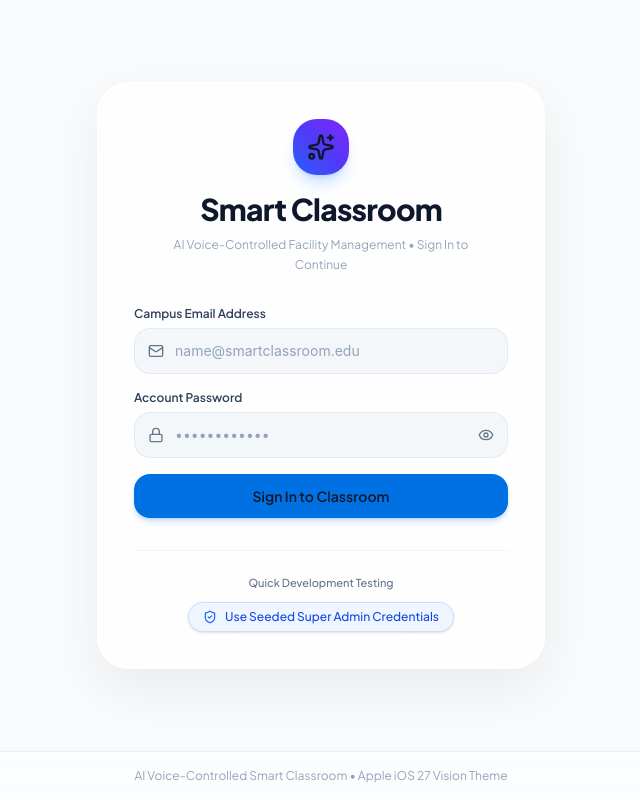
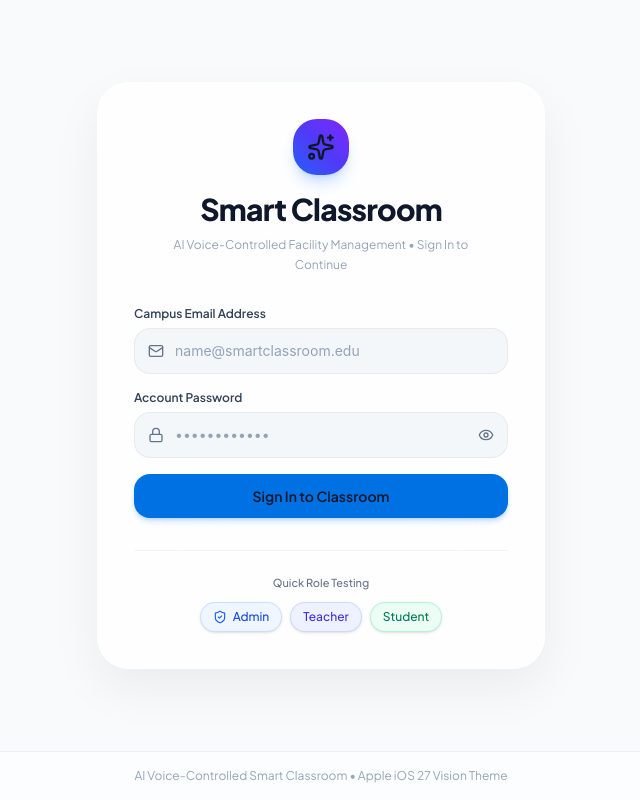
Before and after one commit to kPriyadharsan/Final-year-project, a React (Vite) app in the folder client/: page /login in a window 1280 px wide. Shown: the whole page, without its empty margins (319-959 px from the left). Built offline with nearby package versions, Linux system fonts and the light colour scheme; no server answers.

Commit message:
Login issues fix

```diff
--- a/client/src/components/LoginPage.jsx
+++ b/client/src/components/LoginPage.jsx
@@ -206,15 +206,41 @@ export function LoginPage() {
 
         {/* Quick Demo Credentials Helper */}
         <div className="mt-8 pt-6 border-t border-slate-100 text-center">
-          <p className="text-[11px] text-slate-400 mb-2.5 font-medium">Quick Development Testing</p>
+          <p className="text-[11px] text-slate-400 mb-2.5 font-medium">Quick Role Testing</p>
+          <div className="flex flex-wrap items-center justify-center gap-2">
             <button
               type="button"
               onClick={populateDemoAdmin}
-            className="inline-flex items-center gap-2 px-3.5 py-1.5 rounded-full bg-blue-50 hover:bg-blue-100 border border-blue-200/80 text-blue-700 transition-all text-xs font-medium cursor-pointer shadow-sm"
+              className="inline-flex items-center gap-1.5 px-3 py-1.5 rounded-full bg-blue-50 hover:bg-blue-100 border border-blue-200/80 text-blue-700 transition-all text-xs font-medium cursor-pointer shadow-sm"
             >
               <ShieldCheck className="w-3.5 h-3.5 text-blue-600" />
-            <span>Use Seeded Super Admin Credentials</span>
+              <span>Admin</span>
             </button>
+            <button
+              type="button"
+              onClick={() => {
+                setEmail('teacher@smartclassroom.edu')
+                setPassword('TeacherSecure2026!')
+                setFieldErrors({})
+                clearError()
+              }}
+              className="inline-flex items-center gap-1.5 px-3 py-1.5 rounded-full bg-indigo-50 hover:bg-indigo-100 border border-indigo-200/80 text-indigo-700 transition-all text-xs font-medium cursor-pointer shadow-sm"
+            >
+              <span>Teacher</span>
+            </button>
+            <button
+              type="button"
+              onClick={() => {
+                setEmail('student@smartclassroom.edu')
+                setPassword('StudentSecure2026!')
+                setFieldErrors({})
+                clearError()
+              }}
+              className="inline-flex items-center gap-1.5 px-3 py-1.5 rounded-full bg-emerald-50 hover:bg-emerald-100 border border-emerald-200/80 text-emerald-700 transition-all text-xs font-medium cursor-pointer shadow-sm"
+            >
+              <span>Student</span>
+            </button>
+          </div>
         </div>
       </div>
     </div>
```
Lines whose indentation alone changed are shown as unchanged.
